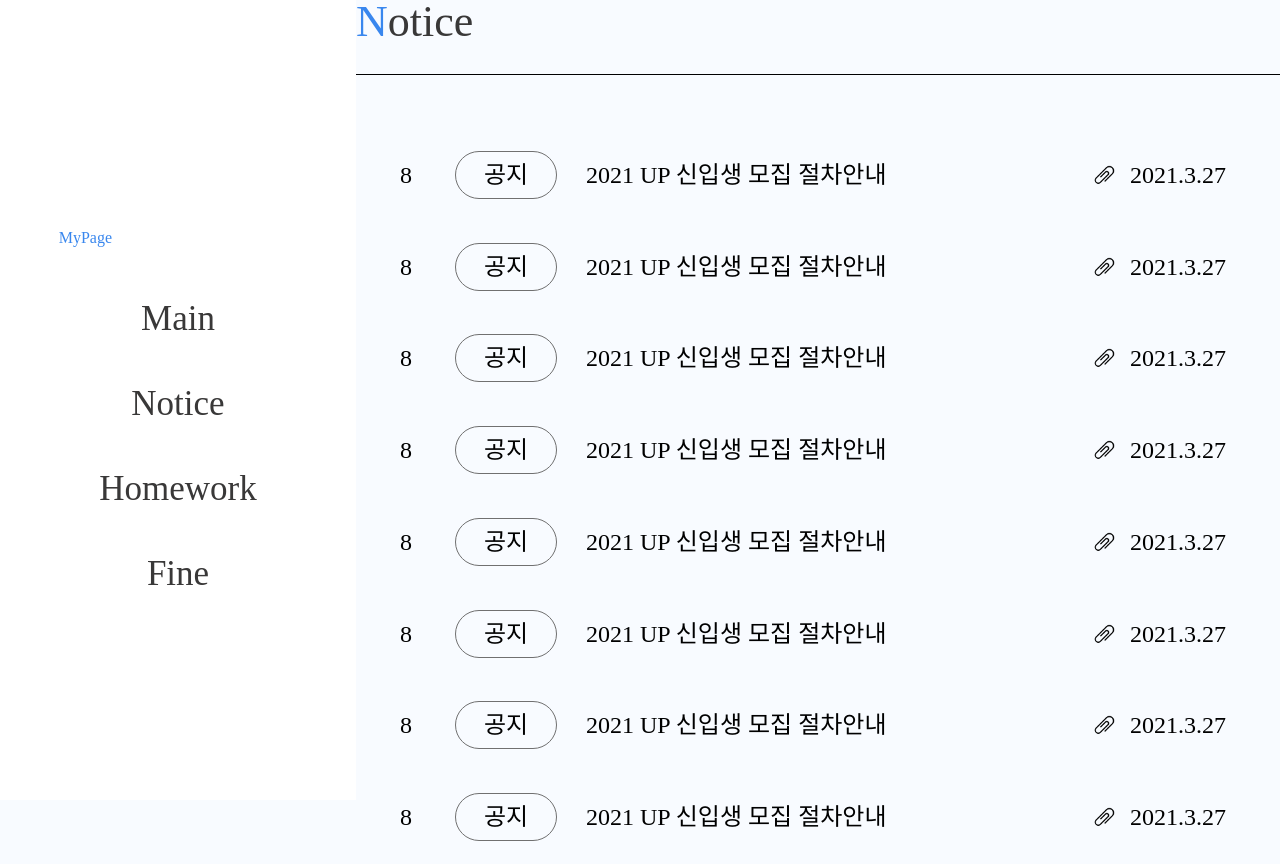
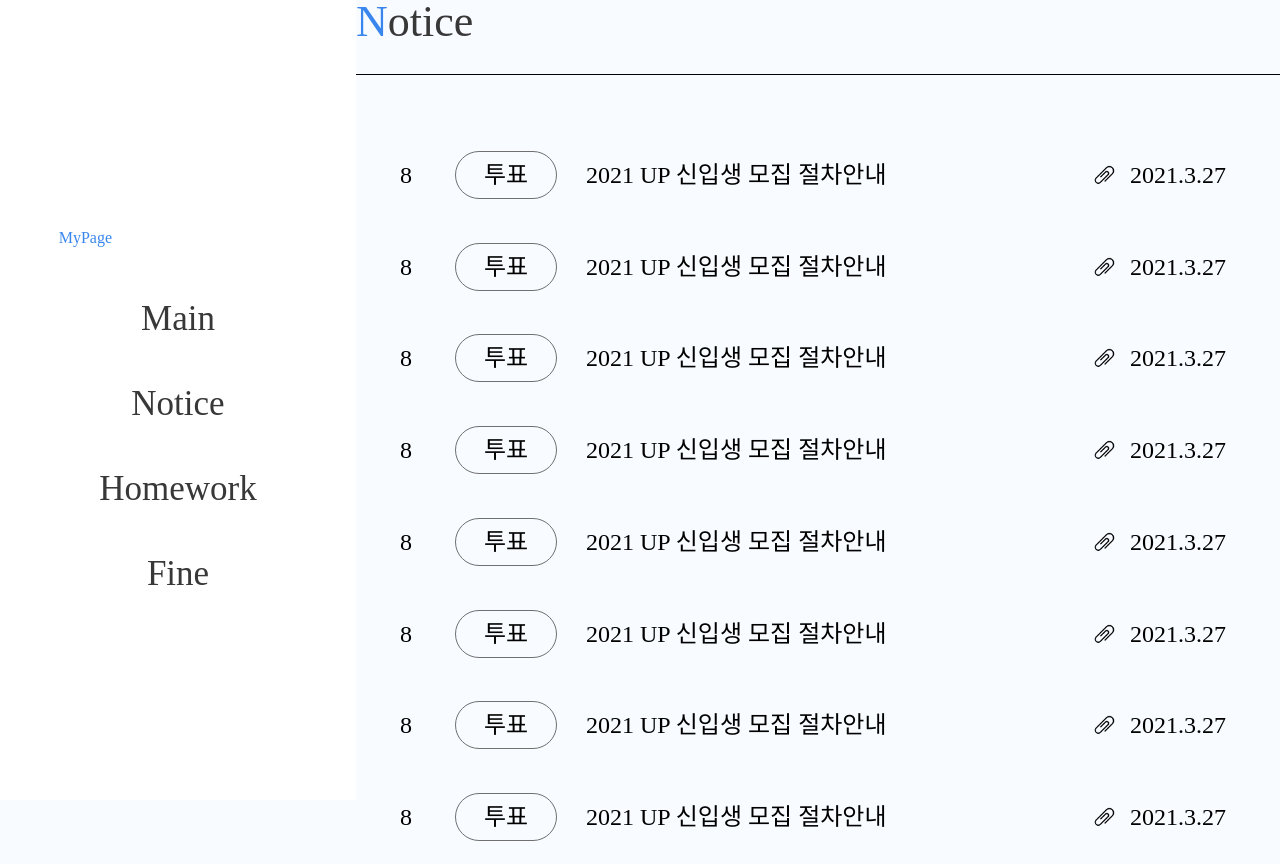
Before and after one commit to DSM-Upgrade/Client, a React app: page / in a window 1280 px wide. Built offline with nearby package versions, Linux system fonts and the light colour scheme.

Commit message:
[FIX]<component/~/Notice.js> Fix Style

```diff
--- a/src/component/Notice/Notice.js
+++ b/src/component/Notice/Notice.js
@@ -19,7 +19,6 @@ const Notice = () => {
           <NoticeItem />
           <NoticeItem />
           <NoticeItem />
-
         </S.Inner>
       </S.Wrapper>
     </S.Container>
--- a/src/component/Notice/NoticeItem/NoticeItem.js
+++ b/src/component/Notice/NoticeItem/NoticeItem.js
@@ -3,10 +3,11 @@ import * as S from './style';
 import { noticeFileIcon } from '../../../assets/Notice';
 
 const NoticeItem = () => {
+  const type = true;
   return (
     <S.Item>
       <S.No>8</S.No>
-      <S.Type>공지</S.Type>
+      <S.Type>{type?'투표':'공지'}</S.Type>
       <S.Title>2021 UP 신입생 모집 절차안내</S.Title>
       <S.File src={noticeFileIcon}/>
       <S.Date>2021.3.27</S.Date>
--- a/src/component/Notice/NoticeItem/style.js
+++ b/src/component/Notice/NoticeItem/style.js
@@ -2,9 +2,9 @@ import styled from 'styled-components';
 
 export const Item = styled.div`
   display: grid;
-  grid-template-columns: 100px 100px 10fr 50px 150px;
+  grid-template-columns: 6.25rem 6.25rem 10fr 3.125rem 9.375rem;
   width: 100%;
-  height: 91.75px;
+  height: 5.7344rem;
   cursor: pointer;
   :hover{
     background: #DCECF9;
```
